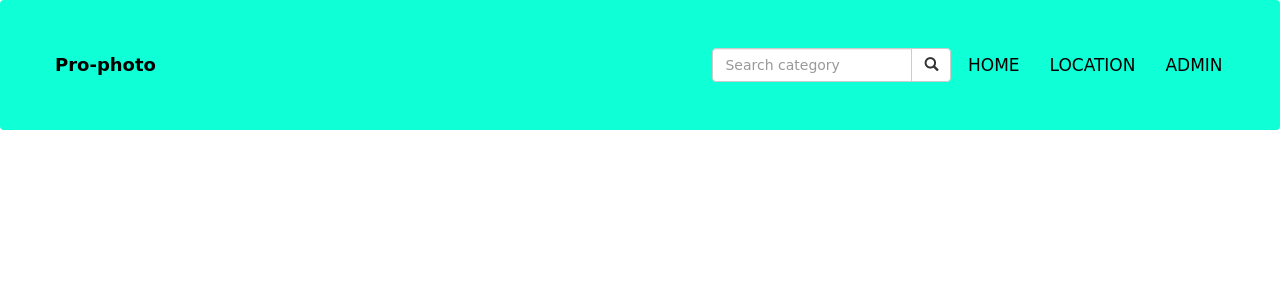
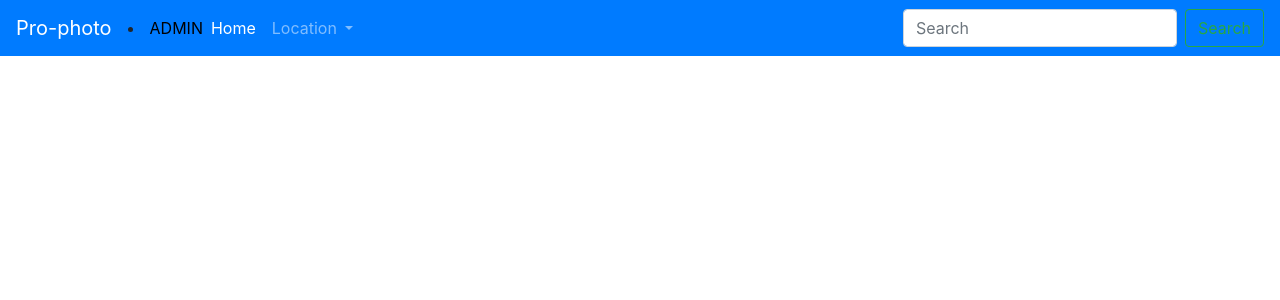
Before and after one commit to ryancurtis998/Pro-photo, a Django app: page / in a window 1280 px wide. Shown: the top 300 px of the page. Run offline with Django 3.2, Linux system fonts and the light colour scheme; data that the repository does not hold is empty; some libraries are stand-ins or nearby versions; some web fonts are replaced.

Commit message:
updated navbar

```diff
--- a/gallery/templates/base.html
+++ b/gallery/templates/base.html
@@ -1,4 +1,4 @@
-{% load bootstrap3 %}
+{% load bootstrap4 %}
 {% load static%}
 <!DOCTYPE html>
 <html lang="en" dir="ltr">
@@ -8,7 +8,7 @@
     {% if title %}
     {{title}}
     {%else%}
-    <title>Welcome to the one of a king picture website</title>
+    <title>Pro-photo</title>
     {%endif%}
 
     {%block styles%}
--- a/gallery/templates/index.html
+++ b/gallery/templates/index.html
@@ -18,7 +18,6 @@
         <a data-fancybox href="{{image.image_path.url}}" data-caption="<p>{{image.image_description}}</p> <button type='button' class='btn btn-primary' onclick=CopyFun('{{image.id}}') name='button' >Copy Link</button>">
           <img src=" {{image.image_path.url}}" alt=" massive image" />
         </a>
-        <input type="text" class="hidden" value="https://Pro-photo.herokuapp.com{{image.image_path.url}}" id="{{image.id}}">
 
         {% endfor %}
       </div>
--- a/gallery/templates/navbar.html
+++ b/gallery/templates/navbar.html
@@ -1,59 +1,34 @@
-<nav class="navbar navbar-inverse" role="navigation">
-  <div class="container-fluid">
-    <div class="navbar-header">
-      <button type="button" class="navbar-toggle" data-toggle="collapse" data-target=".navbar-collapse">
-        <span class="sr-only">Toggle navigation</span>
-        <span class="icon-bar"></span>
-        <span class="icon-bar"></span>
-        <span class="icon-bar"></span>
-      </button>
-      <a font size="30" style="color:black;" class="navbar-brand" href="{% url 'newsToday' %}"> <strong>Pro-photo</strong> </a>
-    </div>
 
-    <!-- Adding a search form  -->
+<nav class="navbar navbar-expand-lg navbar-dark bg-primary">
+  <a class="navbar-brand" href="{% url 'newsToday' %}">Pro-photo</a>
+  <button class="navbar-toggler" type="button" data-toggle="collapse" data-target="#navbarSupportedContent" aria-controls="navbarSupportedContent" aria-expanded="false" aria-label="Toggle navigation">
+    <span class="navbar-toggler-icon"></span>
+  </button>
+</li>
+        <li><a style="color:black;" href="/admin">ADMIN</a></li>
 
-    <div class=" navbar-left">
 
-      <form class="navbar-form" role="search" action="{% url 'search_results' %}">
+  <div class="collapse navbar-collapse" id="navbarSupportedContent">
+    <ul class="navbar-nav mr-auto">
+      <li class="nav-item active">
+        <a class="nav-link" href="{% url 'newsToday' %}">Home <span class="sr-only">(current)</span></a>
 
-        <div class="input-group"id="show">
-          <input type="text" class="form-control" placeholder="Search category" name="category">
-          <div class="input-group-btn">
-            <button class="btn btn-default" type="submit"><i class="glyphicon glyphicon-search"></i></button>
-          </div>
-        </div>
-
-        <div class="input-group"id="hide">
-          <input type="text" class="form-control" placeholder="Search location" name="location">
-          <div class="input-group-btn">
-            <button class="btn btn-default" type="submit"><i class="glyphicon glyphicon-search"></i></button>
-          </div>
-        </div>
-
-      </form>
-    </div>
-    <!-- search form end -->
-
-    <div class="navbar-collapse collapse" style="color:white;">
-      <ul class="nav navbar-nav navbar-left" style="color:white;">
-        <li><a style="color:black;" href="/">HOME</a></li>
-        <li id="hide2"><a style="color:black;" href="/">CATEGORY</a></li>
-        <li class="nav-item dropdown">
-        <a style="color:black;" class="nav-link dropdown-toggle" href="#" id="navbarDropdown" role="button" data-toggle="dropdown" aria-haspopup="true" aria-expanded="false">
-          LOCATION
+      <li class="nav-item dropdown">
+        <a class="nav-link dropdown-toggle" href="#" id="navbarDropdown" role="button" data-toggle="dropdown" aria-haspopup="true" aria-expanded="false">
+          Location
         </a>
         <div class="dropdown-menu" aria-labelledby="navbarDropdown">
-          <a class="dropdown-item" href="#">Nairobi</a>
-          <br>
-          <a class="dropdown-item" href="#">London</a>
-          <br>
-          <div class="dropdown-divider"></div>
-          <a class="dropdown-item" href="#">Mombasa</a>
-          <br>
-          <a class="dropdown-item" href="#">Dubai</a>
+          <a class="dropdown-item" href="{% url 'search_results' %}">london</a>
+          <a class="dropdown-item" href="{% url 'search_results' %}">nairobi</a>
+          <a class="dropdown-item" href="{% url 'search_results' %}">ngong</a>
         </div>
       </li>
-        <li><a style="color:black;" href="/admin">ADMIN</a></li>
 
-    </div>
+    </ul>
+    <form class="form-inline my-2 my-lg-0">
+      <input class="form-control mr-sm-2" type="search" placeholder="Search" aria-label="Search">
+      <button class="btn btn-outline-success my-2 my-sm-0"  href="{% url 'search_results' %}"type="submit">Search</button>
+
+    </form>
+  </div>
 </nav>
--- a/photo/settings.py
+++ b/photo/settings.py
@@ -31,14 +31,14 @@ ALLOWED_HOSTS = []
 # Application definition
 
 INSTALLED_APPS = [
+    'bootstrap4',
+    'gallery.apps.GalleryConfig',
     'django.contrib.admin',
     'django.contrib.auth',
     'django.contrib.contenttypes',
     'django.contrib.sessions',
     'django.contrib.messages',
-    'django.contrib.staticfiles',
-    'gallery.apps.GalleryConfig',
-    'bootstrap3'
+    'django.contrib.staticfiles'
 ]
 
 MIDDLEWARE = [
```
Also changed, not shown: requirements.txt (line endings or trailing spaces).
